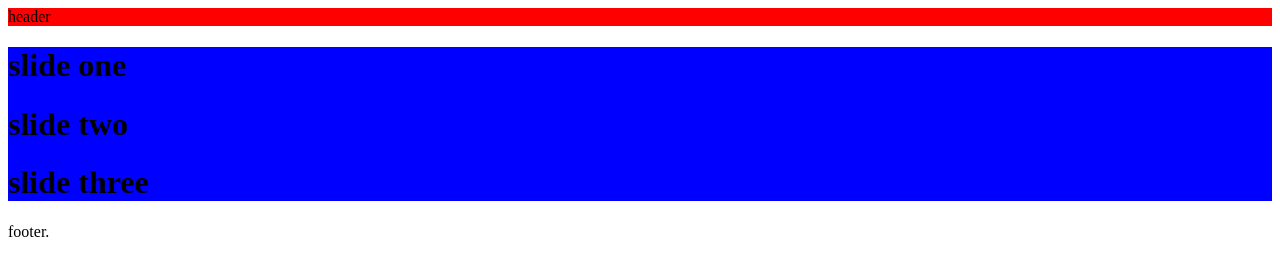
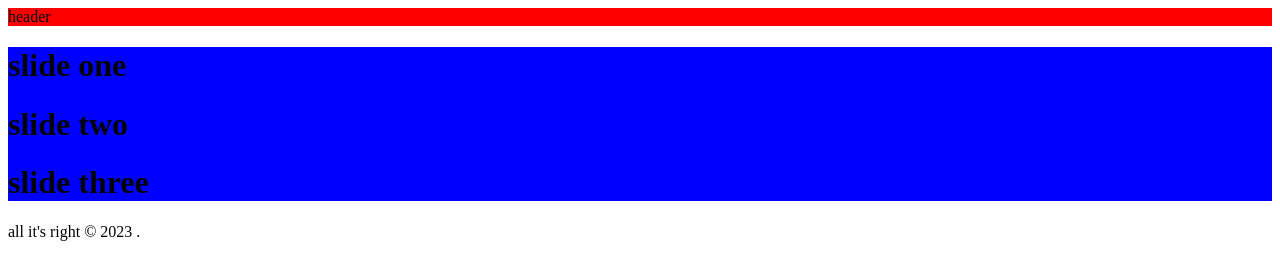
Before and after one commit to Bta2000/git_train---Copy, a plain HTML site: page index.html in a window 1280 px wide. Drawn offline with Linux system fonts and the light colour scheme.

Commit message:
footer update

```diff
--- a/index.html
+++ b/index.html
@@ -19,7 +19,7 @@
     </div>
 
     <footer>
-        footer.
+        all it's right © 2023 .
     </footer>
 
 </body>
```
